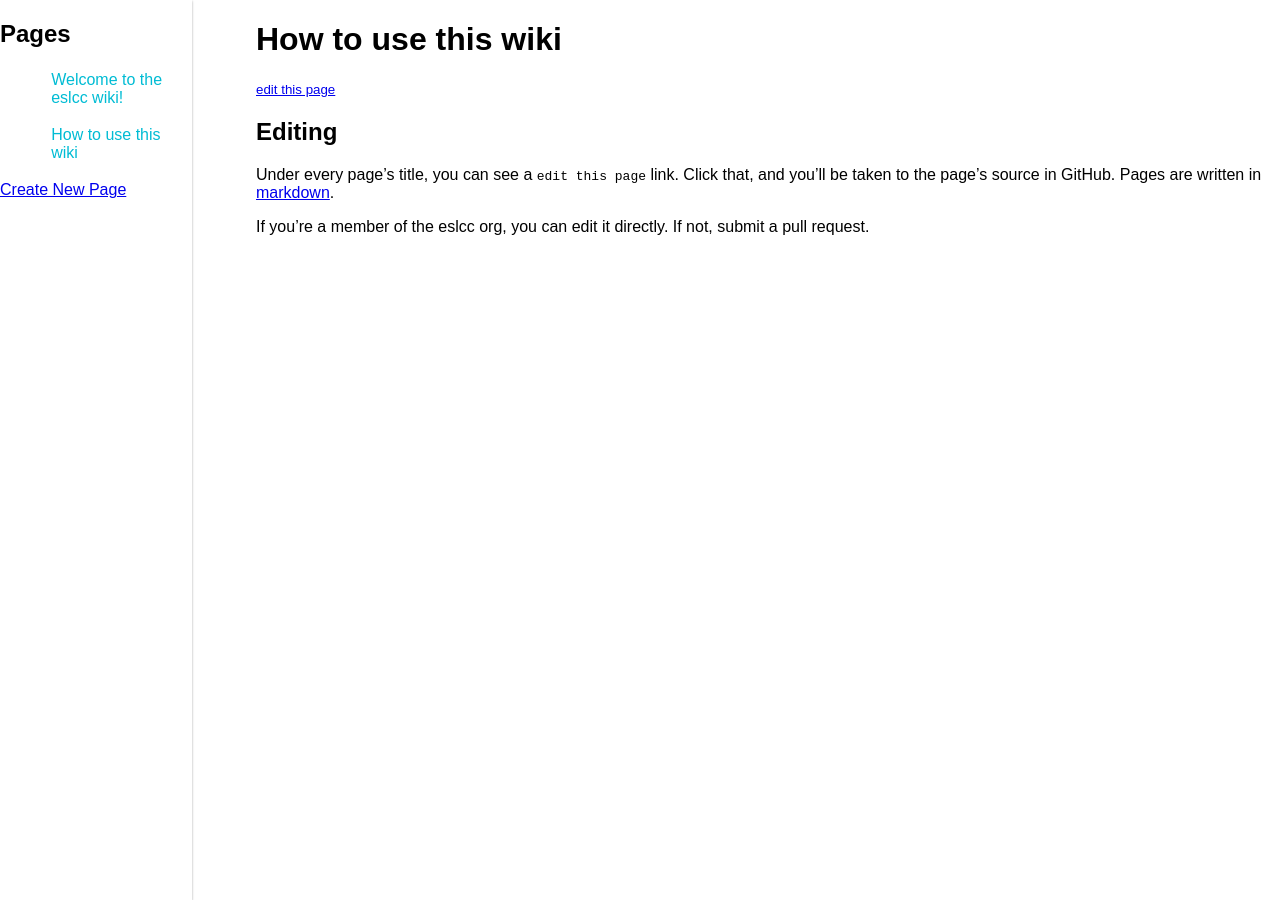
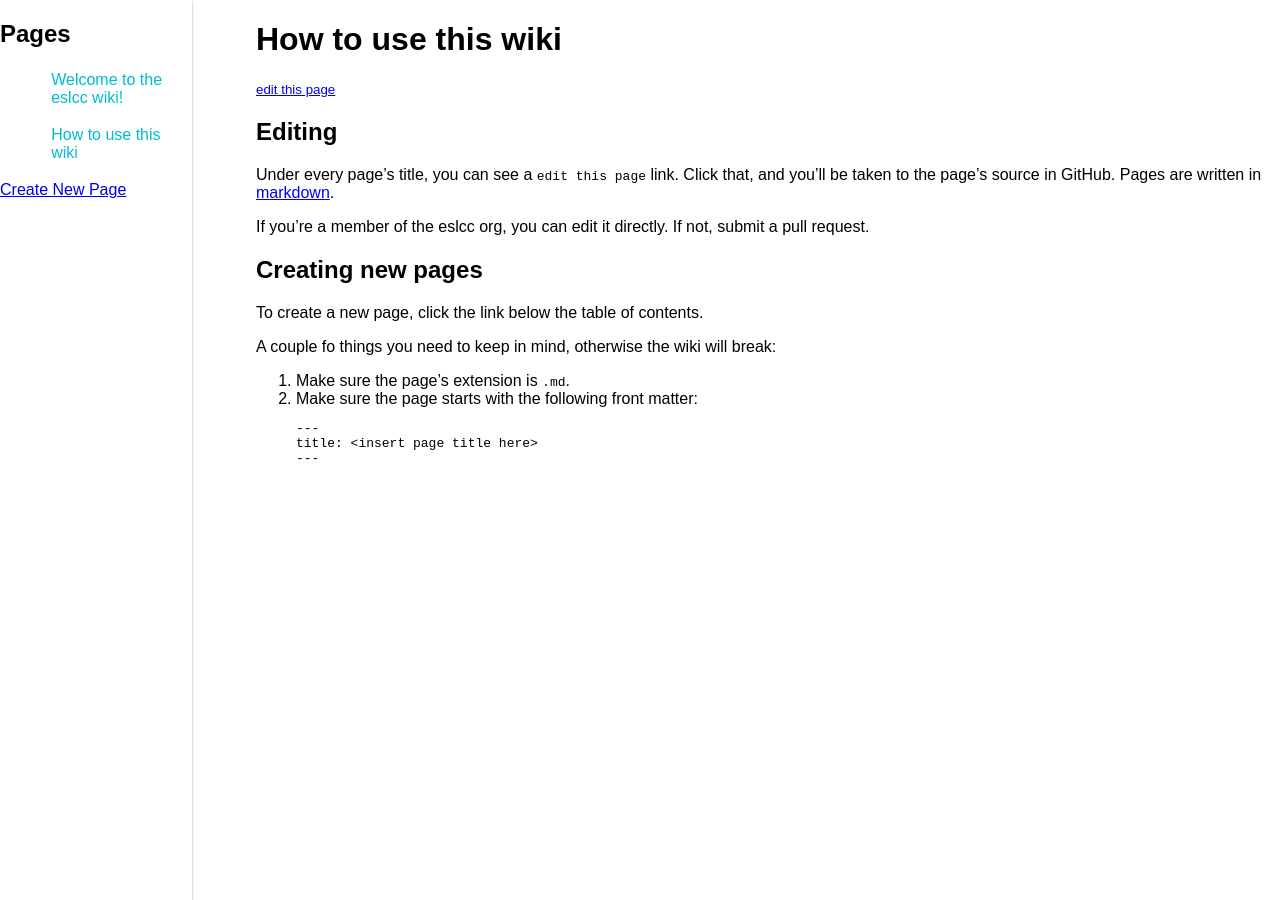
Before and after one commit to eslcc/wiki, a Jekyll site: the page built from pages/how-to-use-this-wiki.md, in a window 1280 px wide. Built offline with Jekyll 4.4.1, drawn with Linux system fonts in a browser that asks for light colours.

Commit message:
Add content on creating pages

````diff
--- a/pages/how-to-use-this-wiki.md
+++ b/pages/how-to-use-this-wiki.md
@@ -1,5 +1,4 @@
 ---
-
 title: How to use this wiki
 ---
 
@@ -9,3 +8,17 @@ Under every page's title, you can see a `edit this page` link. Click that, and y
 in GitHub. Pages are written in [markdown](https://github.com/adam-p/markdown-here/wiki/Markdown-Cheatsheet).
 
 If you're a member of the eslcc org, you can edit it directly. If not, submit a pull request.
+
+## Creating new pages
+
+To create a new page, click the link below the table of contents.
+
+A couple fo things you need to keep in mind, otherwise the wiki will break:
+
+1. Make sure the page's extension is `.md`.
+2. Make sure the page starts with the following front matter:
+```
+---
+title: <insert page title here>
+---
+```
````
